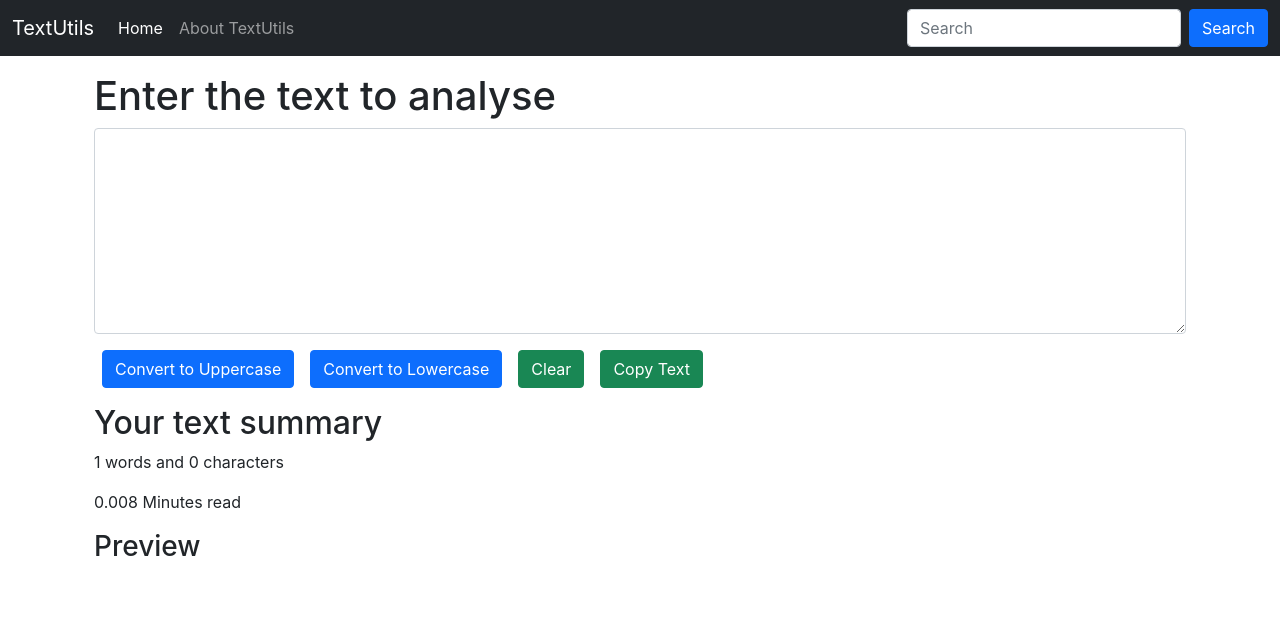
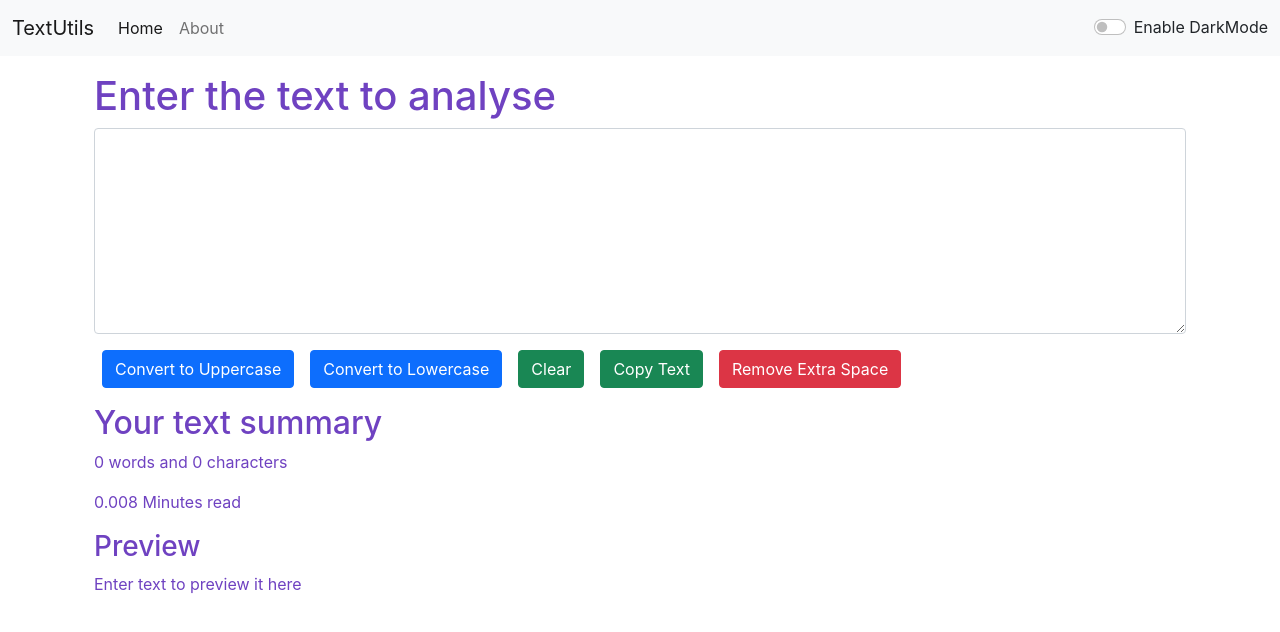
Before and after one commit to deekshagg/textutils, a React (Create React App) app: page / in a window 1280 px wide. Shown: the top 632 px of the page. Built offline with nearby package versions, Linux system fonts and the light colour scheme.

Commit message:
added night mode

```diff
--- a/src/App.js
+++ b/src/App.js
@@ -1,13 +1,25 @@
 import './App.css';
 import Navbar from './components/Navbar';
 import TextForm from './components/TextForm';
+import React, { useState } from 'react'
 
 function App() {
+  const [mode, setMode] = useState('light');
+  const toggleMode = () => {
+    if(mode === 'light'){
+      setMode("dark");
+      document.body.style.backgroundColor = '#6f42c1';
+    }
+    else{
+      setMode("light");
+      document.body.style.backgroundColor = 'white';
+    }
+  }
   return (
     <>
-      <Navbar title="TextUtils" aboutText="About TextUtils" />
+      <Navbar title="TextUtils" aboutText="About" mode = {mode} toggleMode = {toggleMode}/>
       <div className="container my-3">
-        <TextForm heading = "Enter the text to analyse"/>
+        <TextForm heading = "Enter the text to analyse" mode = {mode}/>
       </div>
     </>
   );
--- a/src/components/Navbar.js
+++ b/src/components/Navbar.js
@@ -4,7 +4,7 @@
 
 export default function Navbar(props) {
   return (
-    <nav className="navbar navbar-expand-lg navbar-dark bg-dark">
+    <nav className={`navbar navbar-expand-lg navbar-${props.mode} bg-${props.mode}`}>
       <div className="container-fluid">
         <a className="navbar-brand" href="/">{props.title}</a>
         <button className="navbar-toggler" type="button" data-bs-toggle="collapse" data-bs-target="#navbarSupportedContent" aria-controls="navbarSupportedContent" aria-expanded="false" aria-label="Toggle navigation">
@@ -19,10 +19,14 @@
               <a className="nav-link" href="/">{props.aboutText}</a>
             </li>
           </ul>
-          <form className="d-flex">
+          {/* <form className="d-flex">
             <input className="form-control me-2" type="search" placeholder="Search" aria-label="Search" />
             <button className="btn btn-primary" type="submit">Search</button>
-          </form>
+          </form> */}
+          <div className={`form-check form-switch text-${props.mode === 'light'? '#6f42c1' : 'white'}`}>
+            <input className="form-check-input" onClick = {props.toggleMode} type="checkbox" role="switch" id="flexSwitchCheckDefault"/>
+              <label className="form-check-label" htmlFor="flexSwitchCheckDefault">Enable DarkMode</label>
+          </div>
         </div>
       </div>
     </nav>
--- a/src/components/TextForm.js
+++ b/src/components/TextForm.js
@@ -20,28 +20,33 @@
         newText.select();
         navigator.clipboard.writeText(newText.value);
     }
+    const handleExtraSpaces = () => {
+        let newText = text.split(/[ ]+/);
+        setText(newText.join(" "));
+    }
     const handleOnChange = (event) => {
         setText(event.target.value);
     }
     const [text, setText] = useState('');
     return (
         <>
-            <div className='container'>
+            <div className='container' style = {{color : props.mode === 'dark'? 'white' : '#6f42c1'}}>
                 <div className="mb-3">
                     <h1>{props.heading}</h1>
-                    <textarea className="form-control" value={text} onChange={handleOnChange} id="TextArea" rows="8"></textarea>
+                    <textarea className="form-control" value={text} onChange={handleOnChange} style = {{backgroundColor : props.mode === 'light'? 'white' : '#6f42c1', color : props.mode === 'light'? '#6f42c1' : 'white'}} id="TextArea" rows="8"></textarea>
                 </div>
                 <button className="btn btn-primary mx-2" onClick={handleUpperCaseClick}>Convert to Uppercase</button>
                 <button className="btn btn-primary mx-2" onClick={handleLowerCaseClick}>Convert to Lowercase</button>
                 <button className="btn btn-success mx-2" onClick={handleClearClick}>Clear</button>
                 <button className="btn btn-success mx-2" onClick={handleCopyClick}>Copy Text</button>
+                <button className="btn btn-danger mx-2" onClick={handleExtraSpaces}>Remove Extra Space</button>
             </div>
-            <div className="container my-3">
+            <div className="container my-3" style = {{color : props.mode === 'dark'? 'white' : '#6f42c1'}}>
                 <h2>Your text summary</h2>
-                <p>{text.split(" ").length} words and {text.length} characters</p>
+                <p>{text===''?0:text.split(" ").length} words and {text.length} characters</p>
                 <p>{0.008 * text.split(" ").length} Minutes read</p>
                 <h3>Preview</h3>
-                <p>{text}</p>
+                <p>{text===""?"Enter text to preview it here":text}</p>
             </div>
         </>
     )
```
Also changed, not shown: 1 other file (tests, documents, lock files or other folders).
